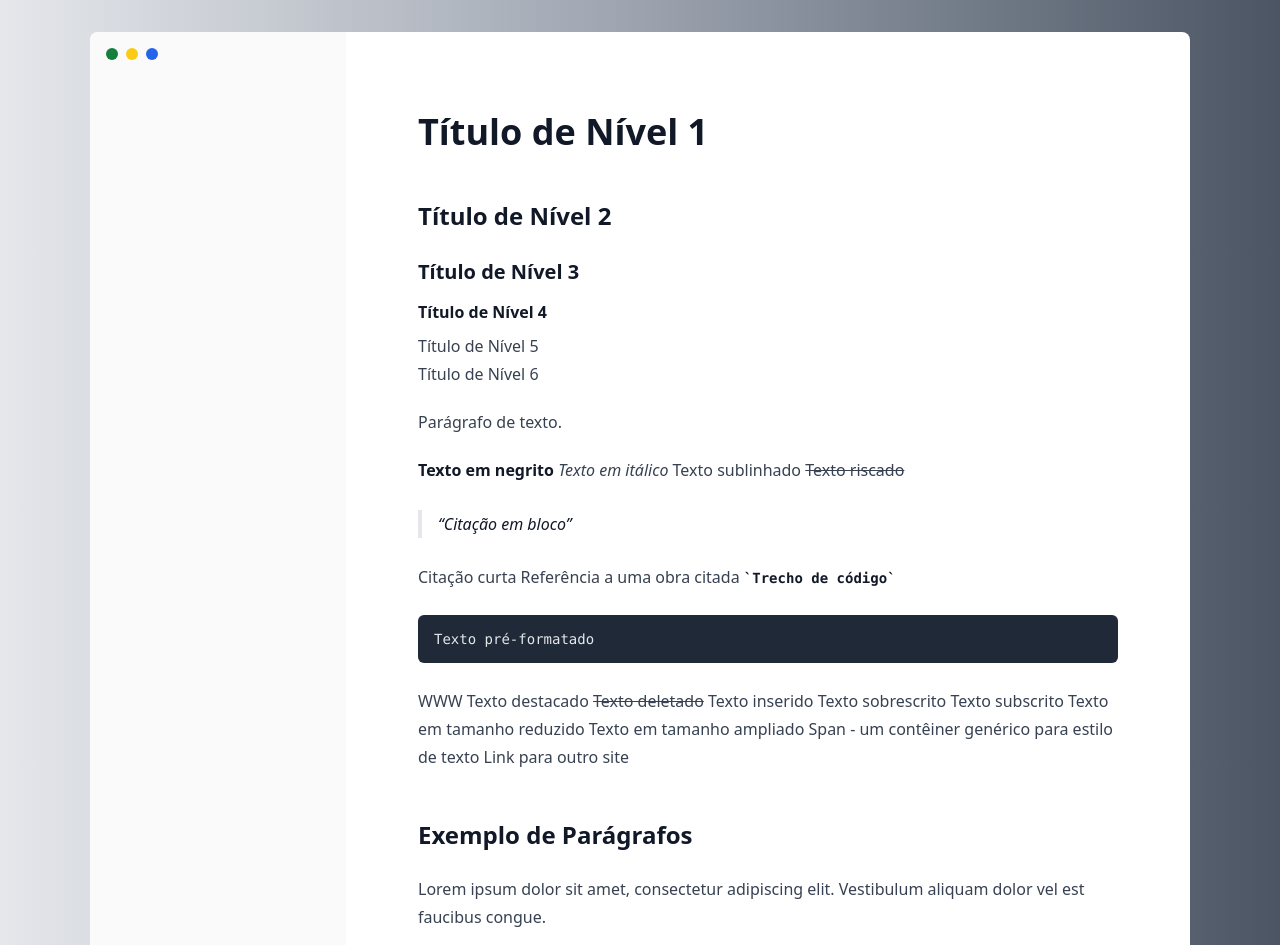
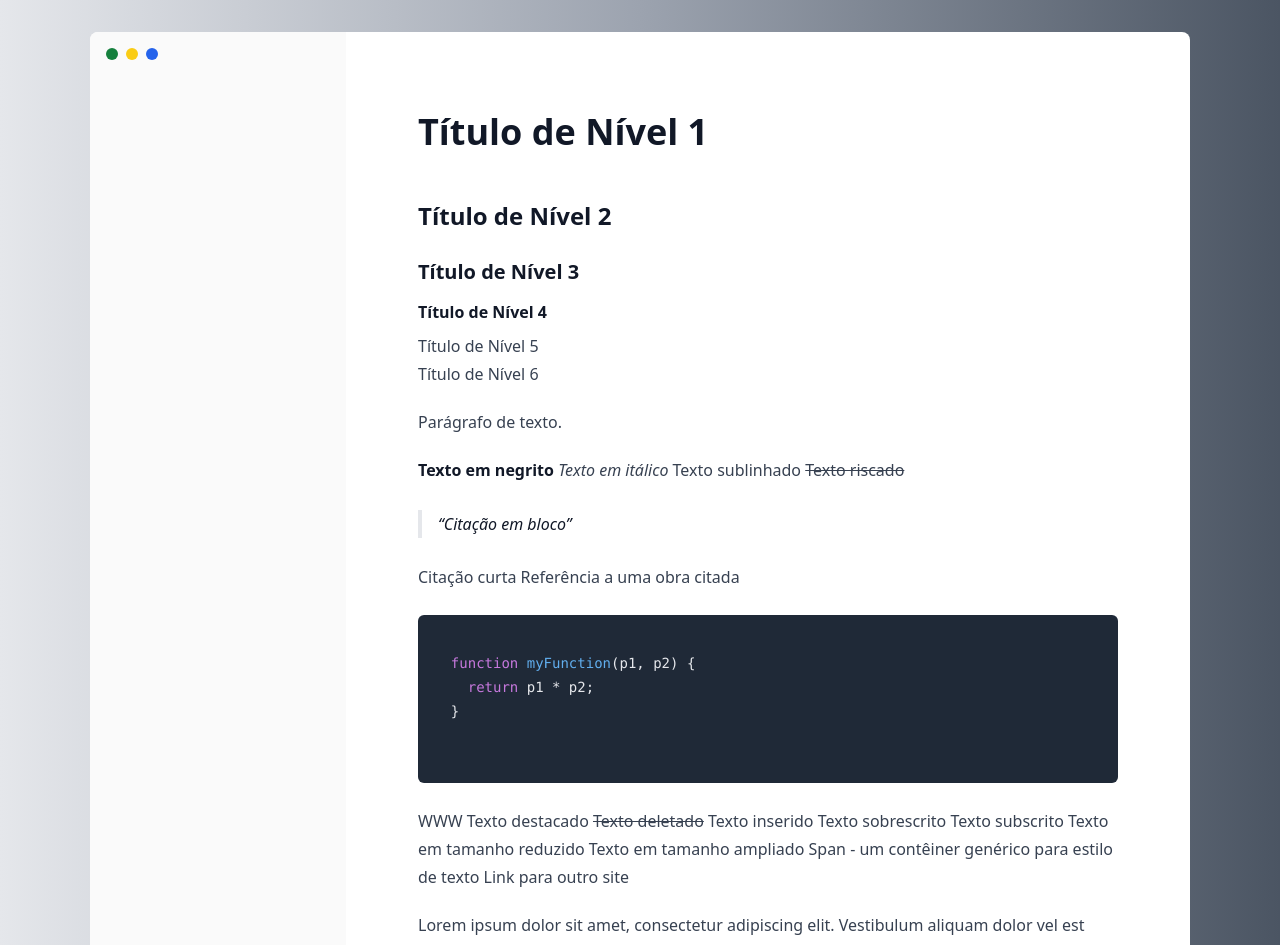
Before and after one commit to jgbenine/editor-texto-funcional, a Next.js app: page / in a window 1280 px wide. Shown: the top 945 px of the page. Built offline with nearby package versions, Linux system fonts and the light colour scheme.

Commit message:
add configs para codigos no editor

```diff
--- a/package.json
+++ b/package.json
@@ -9,6 +9,7 @@
     "lint": "next lint"
   },
   "dependencies": {
+    "@tiptap/extension-code-block-lowlight": "^2.0.3",
     "@tiptap/pm": "^2.0.3",
     "@tiptap/react": "^2.0.3",
     "@tiptap/starter-kit": "^2.0.3",
@@ -18,6 +19,7 @@
     "autoprefixer": "10.4.14",
     "eslint": "8.44.0",
     "eslint-config-next": "13.4.9",
+    "lowlight": "^2.9.0",
     "next": "13.4.9",
     "postcss": "8.4.25",
     "react": "18.2.0",
--- a/src/app/componentes/Editor.tsx
+++ b/src/app/componentes/Editor.tsx
@@ -1,14 +1,28 @@
 'use client'
 import React from 'react'
 import { useEditor, EditorContent } from '@tiptap/react'
+import CodeBlockLowlight from '@tiptap/extension-code-block-lowlight'
+import js from 'highlight.js/lib/languages/javascript'
 import StarterKit from '@tiptap/starter-kit'
 import { content } from './initialContent'
+import { lowlight } from 'lowlight/lib/core'
+import 'highlight.js/styles/atom-one-dark.css'
+
+lowlight.registerLanguage('js', js)
 
 function Editor() {
   const editor = useEditor({
     extensions: [
       StarterKit,
+      CodeBlockLowlight.configure({
+        lowlight,
+      }),
     ],
+    editorProps: {
+      attributes:{
+        class: 'outline-none',
+      },
+    },
     content: content,
   })
 
--- a/src/app/componentes/initialContent.ts
+++ b/src/app/componentes/initialContent.ts
@@ -21,9 +21,13 @@ export const content = `    <h1>Título de Nível 1</h1>
 
 <cite>Referência a uma obra citada</cite>
 
-<code>Trecho de código</code>
-
-<pre>Texto pré-formatado</pre>
+<pre>
+<code class="language-js">
+  function myFunction(p1, p2) {
+    return p1 * p2;
+  }
+</code>
+</pre>
 
 <abbr title="World Wide Web">WWW</abbr>
 
@@ -45,9 +49,7 @@ export const content = `    <h1>Título de Nível 1</h1>
 
 <a href="https://www.example.com">Link para outro site</a>
 
-<h2>Exemplo de Parágrafos</h2>
 <p>Lorem ipsum dolor sit amet, consectetur adipiscing elit. Vestibulum aliquam dolor vel est faucibus congue.</p>
-<p>Phasellus ut nibh ultrices, tempor leo at, finibus urna. Sed auctor metus in feugiat efficitur.</p>
 
 <h2>Exemplo de Listas</h2>
 
```
Also changed, not shown: 1 other file (tests, documents, lock files or other folders).
